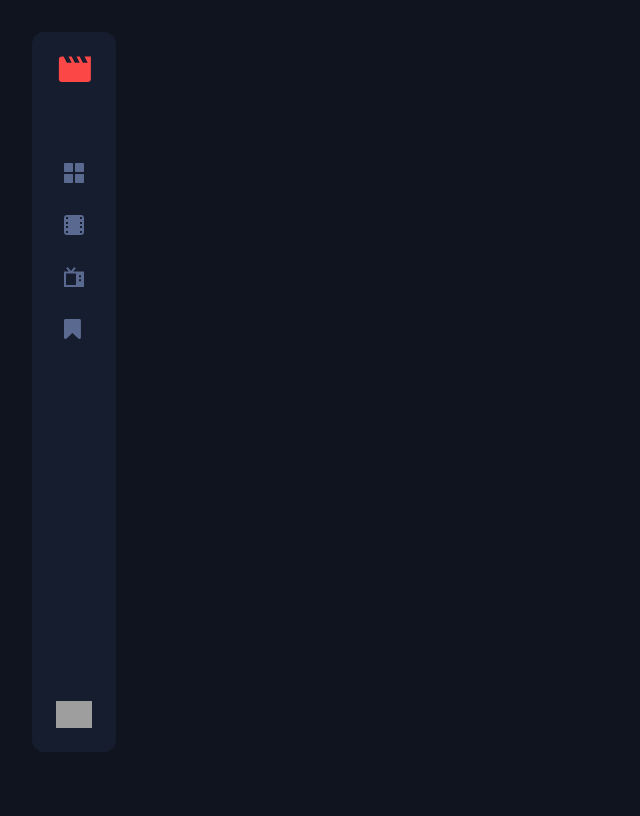
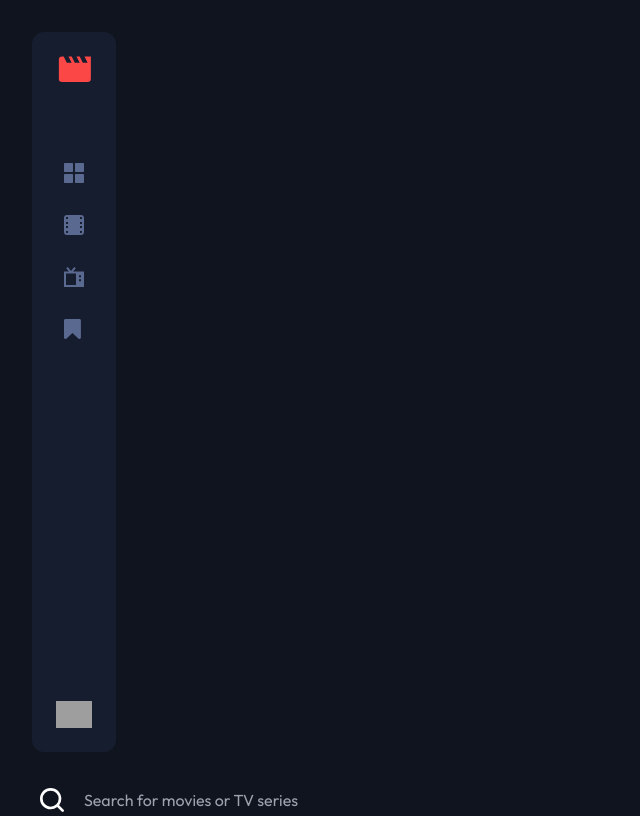
Before and after one commit to Mokalbari/PrimeStream, a React (Vite) app: page / in a window 1280 px wide. Shown: the whole page, without its empty margins (0-640 px from the left). Built offline with nearby package versions, Linux system fonts and the light colour scheme; grey boxes are pictures that could not be loaded.

Commit message:
add search component

```diff
--- a/src/App.tsx
+++ b/src/App.tsx
@@ -1,7 +1,13 @@
 import Navbar from "./components/Navbar"
+import SearchBar from "./components/SearchBar"
 
 const App = () => {
-  return <Navbar />
+  return (
+    <>
+      <Navbar />
+      <SearchBar />{" "}
+    </>
+  )
 }
 
 export default App
--- /dev/null
+++ b/src/components/SearchBar.tsx
@@ -0,0 +1,29 @@
+import { useState } from "react"
+import SearchSVG from "./svg/SearchSVG"
+import Container from "./layout/Container"
+
+const SearchBar = () => {
+  const [searchQuery, setSearchQuery] = useState("")
+  const handleChange = (event: React.ChangeEvent<HTMLInputElement>) =>
+    setSearchQuery(event.target.value)
+
+  return (
+    <Container className="mt-7">
+      <form className="flex items-center gap-4" action="get">
+        <SearchSVG />
+        <input
+          className="bg-black focus:border-none"
+          type="text"
+          value={searchQuery}
+          placeholder="Search for movies or TV series"
+          onChange={handleChange}
+        />
+      </form>
+    </Container>
+  )
+}
+
+// Left to do :
+// changing the cursor style in input field + removing the border
+
+export default SearchBar
--- a/src/components/layout/Container.tsx
+++ b/src/components/layout/Container.tsx
@@ -1,6 +1,6 @@
 type Props = {
   children: React.ReactNode
-  className: string
+  className?: string
 }
 
 const Container = ({ children, className }: Props) => {
```
